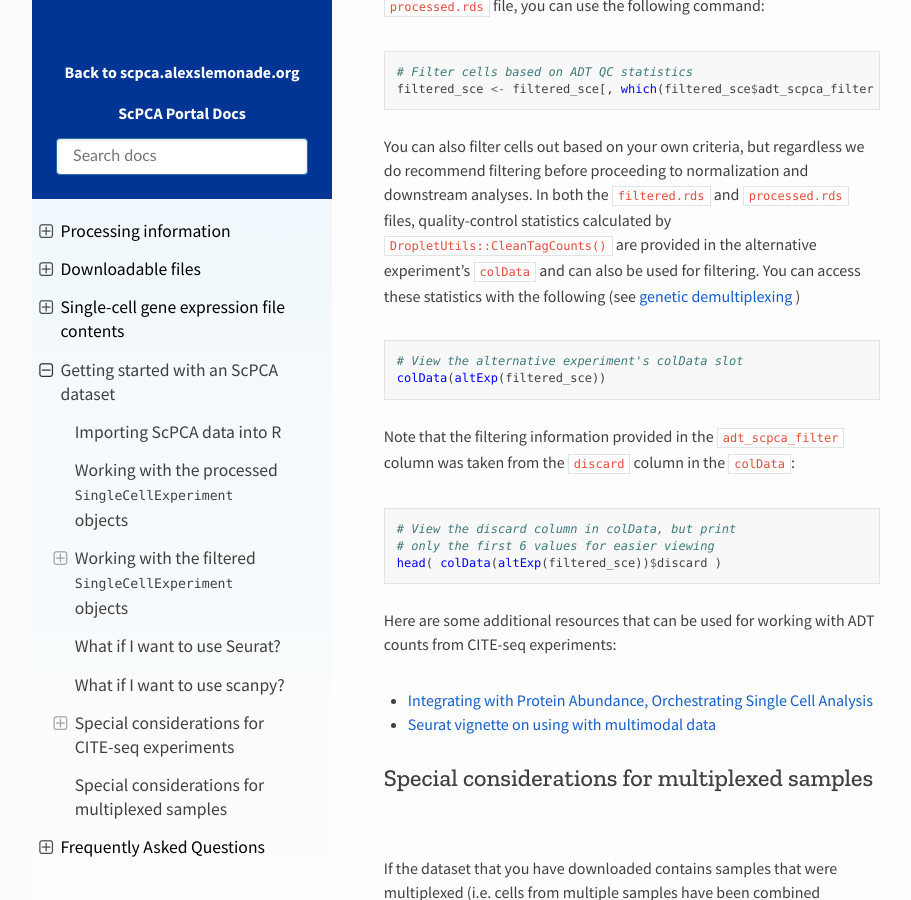
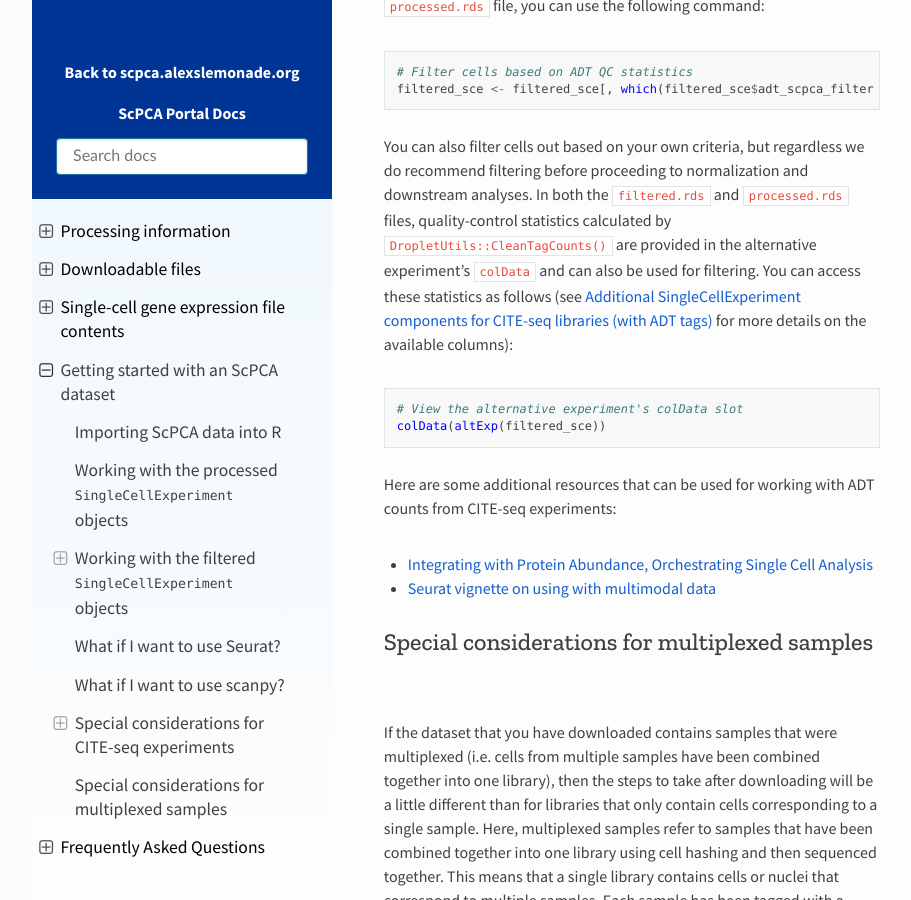
Before and after one commit to DongzeHE/scpca-docs, a Sphinx documentation site: the page built from docs/getting_started.md, in a window 1280 px wide and 900 px high, scrolled down 8715 px. Shown: the whole window, without its empty margins (158-1069 px from the left). Built offline with Sphinx 7.4.7 and the Read the Docs theme 2.0.0, drawn with Linux system fonts in a browser that asks for light colours.

Commit message:
include ref link and simplify

````diff
--- a/docs/getting_started.md
+++ b/docs/getting_started.md
@@ -267,21 +267,12 @@ filtered_sce <- filtered_sce[, which(filtered_sce$adt_scpca_filter == "Keep")]
 
 You can also filter cells out based on your own criteria, but regardless we do recommend filtering before proceeding to normalization and downstream analyses.
 In both the `filtered.rds` and `processed.rds` files, quality-control statistics calculated by [`DropletUtils::CleanTagCounts()`](https://rdrr.io/github/MarioniLab/DropletUtils/man/cleanTagCounts.html) are provided in the alternative experiment's `colData` and can also be used for filtering.
-You can access these statistics with the following (see {ref}`genetic demultiplexing <processing_information:Genetic demultiplexing>` )
+You can access these statistics as follows (see {ref}`Additional SingleCellExperiment components for CITE-seq libraries (with ADT tags) <sce_file_contents:Additional SingleCellExperiment components for CITE-seq libraries (with ADT tags)>` for more details on the available columns):
 
 ```r
 # View the alternative experiment's colData slot
 colData(altExp(filtered_sce))
 ```
-
-Note that the filtering information provided in the `adt_scpca_filter` column was taken from the `discard` column in the `colData`:
-
-```r
-# View the discard column in colData, but print
-# only the first 6 values for easier viewing
-head( colData(altExp(filtered_sce))$discard )
-```
-
 
 Here are some additional resources that can be used for working with ADT counts from CITE-seq experiments:
 - [Integrating with Protein Abundance, Orchestrating Single Cell Analysis](http://bioconductor.org/books/3.15/OSCA.advanced/integrating-with-protein-abundance.html)
````
